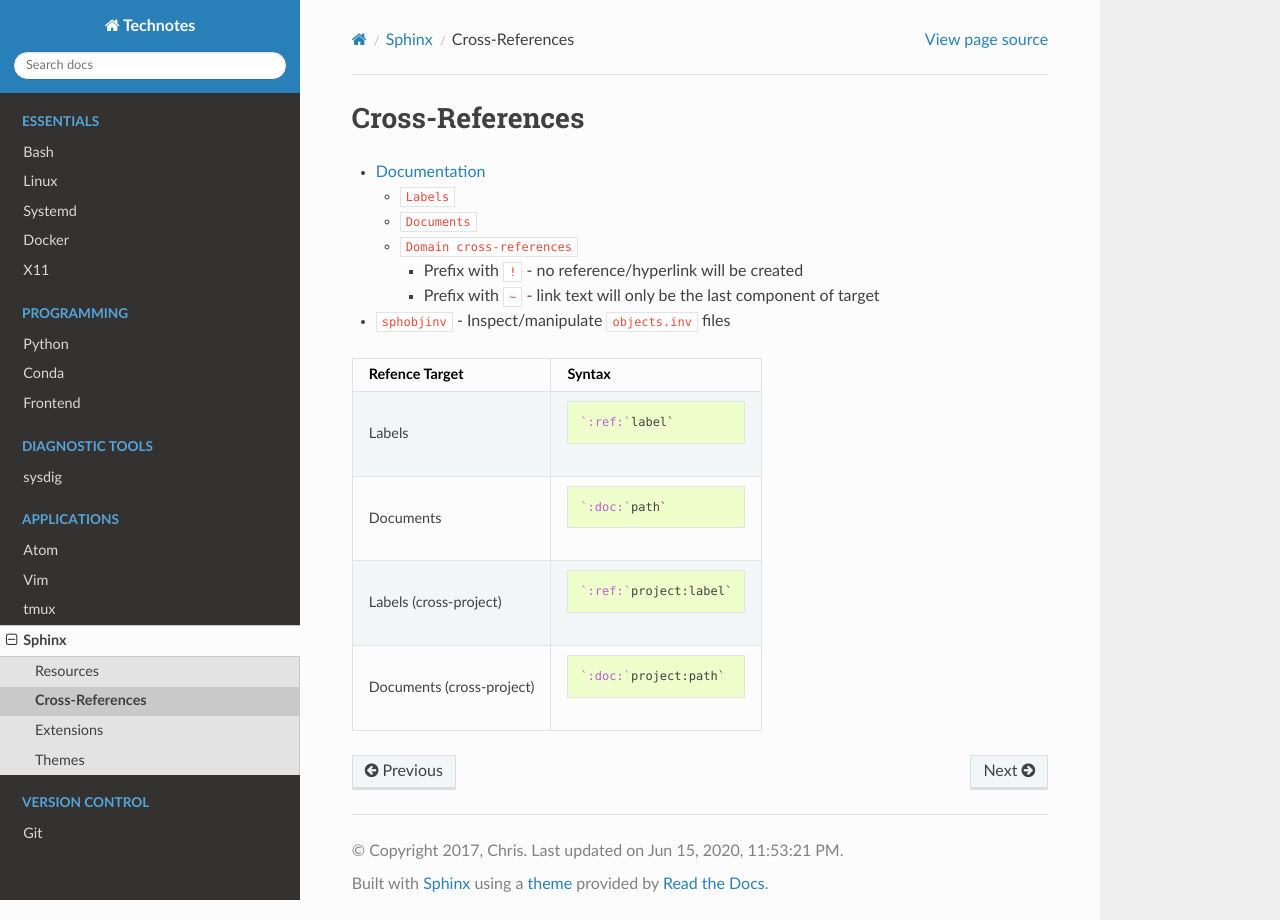
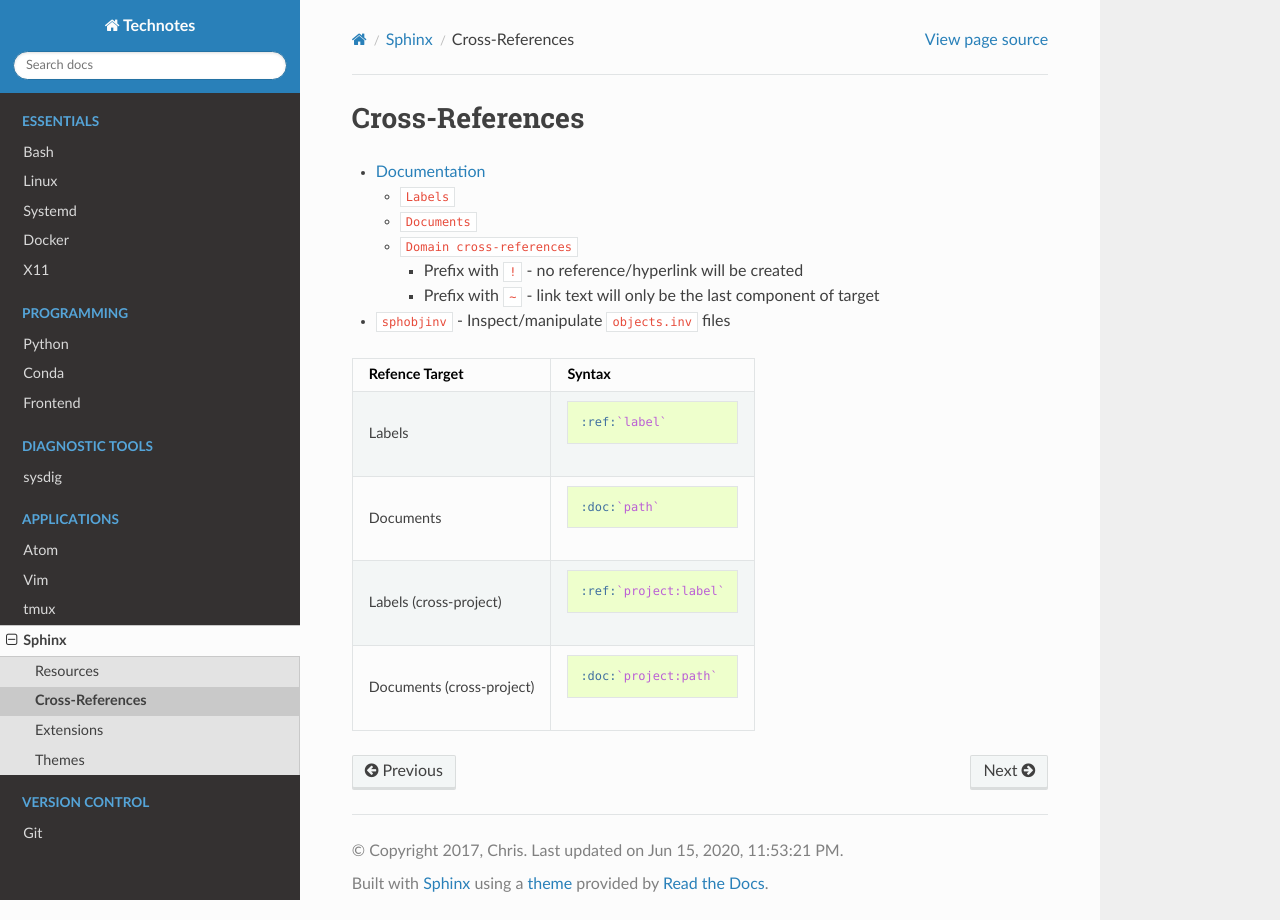
Before and after one commit to heterotopian/technotes, a Sphinx documentation site: the page built from source/sphinx/xref.rst, in a window 1280 px wide. Built offline with Sphinx 7.4.7 and the Read the Docs theme 2.0.0, drawn with Linux system fonts in a browser that asks for light colours; cross-references to code outside the pages are shown as plain code.

Commit message:
Fix examples

```diff
--- a/source/sphinx/xref.rst
+++ b/source/sphinx/xref.rst
@@ -27,19 +27,19 @@ Cross-References
     * - Labels
       - ::
 
-            `:ref:`label`
+            :ref:`label`
 
     * - Documents
       - ::
 
-            `:doc:`path`
+            :doc:`path`
 
     * - Labels (cross-project)
       - ::
 
-            `:ref:`project:label`
+            :ref:`project:label`
 
     * - Documents (cross-project)
       - ::
 
-            `:doc:`project:path`
+            :doc:`project:path`
```
